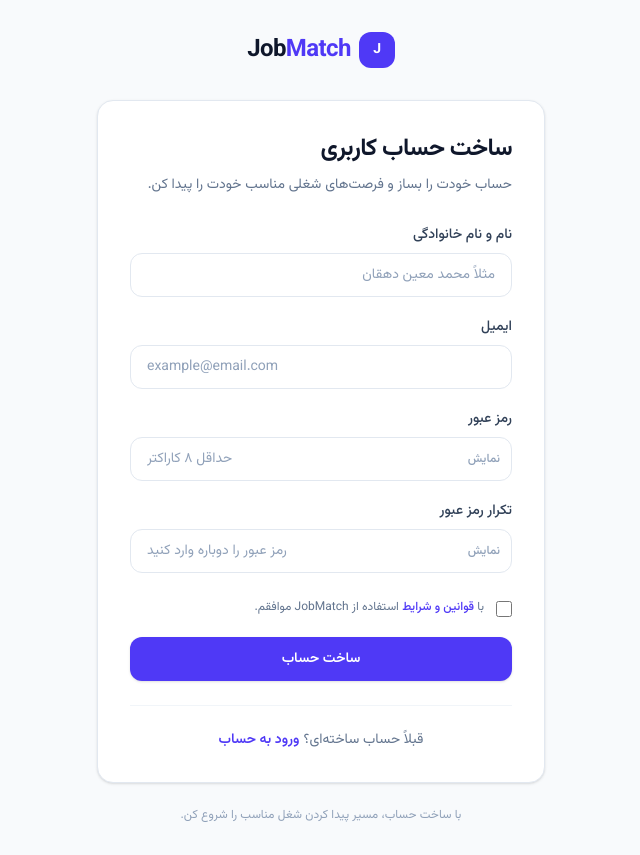
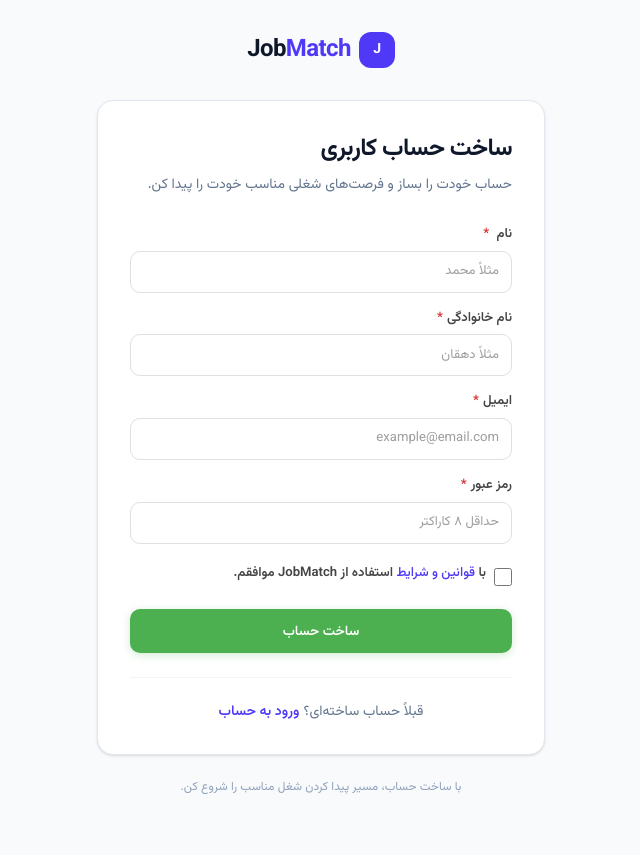
Before and after one commit to moein2484/jobmatch-platform, a Next.js app: page /register in a window 1280 px wide. Shown: the whole page, without its empty margins (319-959 px from the left). After the commit the page ends 827 px from the top, so only its background shows below. Built offline with nearby package versions, Linux system fonts and the light colour scheme.

Commit message:
[ADDED] papi signup

```diff
--- a/package.json
+++ b/package.json
@@ -10,8 +10,11 @@
   },
   "dependencies": {
     "@hookform/resolvers": "^5.9.1",
+    "bcrypt": "^6.0.0",
     "dayjs": "^1.11.23",
     "framer-motion": "^13.4.0",
+    "jsonwebtoken": "^9.0.3",
+    "mongoose": "^9.10.1",
     "next": "16.3.5",
     "react": "19.2.8",
     "react-date-object": "^2.1.9",
--- a/src/app/register/page.js
+++ b/src/app/register/page.js
@@ -1,11 +1,30 @@
 "use client";
 
-import { useState } from "react";
 import Link from "next/link";
+import { z } from "zod";
+
+import { Form, FormCheckbox, FormInput, FormSubmit } from "@/component/myForm";
+
+const registerSchema = z.object({
+  first_name: z.string().min(1, "نام  را وارد کنید"),
+  last_name: z.string().min(1, "نام خانوادگی را وارد کنید"),
+
+  email: z
+    .string()
+    .min(1, "ایمیل را وارد کنید")
+    .email("ایمیل وارد شده معتبر نیست"),
+
+  password: z.string().min(8, "رمز عبور باید حداقل ۸ کاراکتر باشد"),
+
+  terms: z.boolean().refine((value) => value === true, {
+    message: "پذیرش قوانین و شرایط الزامی است",
+  }),
+});
 
 export default function RegisterPage() {
-  const [showPassword, setShowPassword] = useState(false);
-  const [showConfirmPassword, setShowConfirmPassword] = useState(false);
+  const handleSubmit = (data) => {
+    console.log("Register data:", data);
+  };
 
   return (
     <main className="min-h-screen bg-slate-50 px-4 py-8 sm:px-6 lg:px-8">
@@ -41,117 +60,64 @@ export default function RegisterPage() {
             </div>
 
             {/* Form */}
-            <form className="space-y-5">
+            <Form
+              // id="register-form"
+              schema={registerSchema}
+              onSubmit={handleSubmit}
+              defaultValues={{
+                name: "",
+                email: "",
+                password: "",
+                confirmPassword: "",
+                terms: false,
+              }}
+              validationMode="onBlur"
+              className="space-y-5"
+            >
               {/* Name */}
-              <div>
-                <label
-                  htmlFor="name"
-                  className="mb-2 block text-sm font-medium text-slate-700"
-                >
-                  نام و نام خانوادگی
-                </label>
-
-                <input
-                  id="name"
-                  name="name"
-                  type="text"
-                  placeholder="مثلاً محمد معین دهقان"
-                  className="h-11 w-full rounded-xl border border-slate-200 bg-white px-4 text-sm text-slate-900 outline-none transition placeholder:text-slate-400 focus:border-indigo-500 focus:ring-4 focus:ring-indigo-500/10"
+              <FormInput
+                name="first_name"
+                label="نام "
+                placeholder="مثلاً محمد "
+                required
+                requiredMessage="نام  را وارد کنید"
               />
-              </div>
+              <FormInput
+                name="last_name"
+                label=" نام خانوادگی"
+                placeholder="مثلاً دهقان"
+                required
+                requiredMessage=" نام خانوادگی را وارد کنید"
+              />
 
               {/* Email */}
-              <div>
-                <label
-                  htmlFor="email"
-                  className="mb-2 block text-sm font-medium text-slate-700"
-                >
-                  ایمیل
-                </label>
-
-                <input
-                  id="email"
+              <FormInput
                 name="email"
+                label="ایمیل"
                 type="email"
                 placeholder="example@email.com"
+                required
+                requiredMessage="ایمیل را وارد کنید"
                 dir="ltr"
-                  className="h-11 w-full rounded-xl border border-slate-200 bg-white px-4 text-sm text-slate-900 outline-none transition placeholder:text-slate-400 focus:border-indigo-500 focus:ring-4 focus:ring-indigo-500/10"
               />
-              </div>
 
               {/* Password */}
-              <div>
-                <label
-                  htmlFor="password"
-                  className="mb-2 block text-sm font-medium text-slate-700"
-                >
-                  رمز عبور
-                </label>
-
-                <div className="relative">
-                  <input
-                    id="password"
+              <FormInput
                 name="password"
-                    type={showPassword ? "text" : "password"}
+                label="رمز عبور"
+                type="password"
                 placeholder="حداقل ۸ کاراکتر"
+                required
+                requiredMessage="رمز عبور را وارد کنید"
                 dir="ltr"
-                    className="h-11 w-full rounded-xl border border-slate-200 bg-white px-4 pr-12 text-sm text-slate-900 outline-none transition placeholder:text-slate-400 focus:border-indigo-500 focus:ring-4 focus:ring-indigo-500/10"
               />
 
-                  <button
-                    type="button"
-                    onClick={() => setShowPassword((prev) => !prev)}
-                    className="absolute right-3 top-1/2 -translate-y-1/2 text-xs font-medium text-slate-400 transition hover:text-slate-700"
-                  >
-                    {showPassword ? "مخفی" : "نمایش"}
-                  </button>
-                </div>
-              </div>
-
-              {/* Confirm Password */}
-              <div>
-                <label
-                  htmlFor="confirmPassword"
-                  className="mb-2 block text-sm font-medium text-slate-700"
-                >
-                  تکرار رمز عبور
-                </label>
-
-                <div className="relative">
-                  <input
-                    id="confirmPassword"
-                    name="confirmPassword"
-                    type={showConfirmPassword ? "text" : "password"}
-                    placeholder="رمز عبور را دوباره وارد کنید"
-                    dir="ltr"
-                    className="h-11 w-full rounded-xl border border-slate-200 bg-white px-4 pr-12 text-sm text-slate-900 outline-none transition placeholder:text-slate-400 focus:border-indigo-500 focus:ring-4 focus:ring-indigo-500/10"
-                  />
-
-                  <button
-                    type="button"
-                    onClick={() =>
-                      setShowConfirmPassword((prev) => !prev)
-                    }
-                    className="absolute right-3 top-1/2 -translate-y-1/2 text-xs font-medium text-slate-400 transition hover:text-slate-700"
-                  >
-                    {showConfirmPassword ? "مخفی" : "نمایش"}
-                  </button>
-                </div>
-              </div>
-
               {/* Terms */}
-              <div className="flex items-start gap-3 pt-1">
-                <input
-                  id="terms"
+              <div className="pt-1">
+                <FormCheckbox
                   name="terms"
-                  type="checkbox"
-                  className="mt-1 h-4 w-4 rounded border-slate-300 text-indigo-600 accent-indigo-600 focus:ring-indigo-500"
-                />
-
-                <label
-                  htmlFor="terms"
-                  className="text-xs leading-5 text-slate-500"
-                >
+                  label={
+                    <>
                       با{" "}
                       <Link
                         href="/terms"
@@ -160,17 +126,19 @@ export default function RegisterPage() {
                         قوانین و شرایط
                       </Link>{" "}
                       استفاده از JobMatch موافقم.
-                </label>
+                    </>
+                  }
+                />
               </div>
 
               {/* Submit */}
-              <button
-                type="submit"
+              <FormSubmit
+                // form="register-form"
                 className="h-11 w-full rounded-xl bg-indigo-600 text-sm font-semibold text-white shadow-sm transition hover:bg-indigo-700 active:scale-[0.99]"
               >
                 ساخت حساب
-              </button>
-            </form>
+              </FormSubmit>
+            </Form>
 
             {/* Login */}
             <div className="mt-6 border-t border-slate-100 pt-6 text-center">
--- a/src/component/myForm/globals.css
+++ b/src/component/myForm/globals.css
@@ -1,59 +1,25 @@
-/* ============================================================
-   فایل CSS سراسری مشترک کامپوننت‌های myForm
-   ------------------------------------------------------------
-   با انتقال پوشه‌ی myForm به هر پروژه‌ای، کافی است این فایل را
-   یک‌بار در root پروژه import کنید تا همه‌ی متغیرهای تم و استایل
-   پایه اعمال شود:
-
-   import "component/myForm/globals.css";
-
-   این فایل تنها متغیرها و استایل‌های پایه را تعریف می‌کند و
-   می‌توانید مقادیر را در همان پروژه override کنید.
-   ============================================================ */
-
 :root {
-  /* متغیرهای فونت */
   --font-fa: "DanaFaNum", "Tahoma", sans-serif;
   --font-fa-code: "DanaFaNum", monospace;
 
-  /* متغیرهای رنگ فرم */
   --form-primary: #1976d2;
   --form-primary-light: #e3f2fd;
   --form-primary-hover: #115293;
+
   --form-success: #4caf50;
   --form-success-hover: #388e3c;
+
   --form-error: #d32f2f;
+
   --form-border: #e0e0e0;
   --form-border-hover: #b0bec5;
+
   --form-disabled-bg: #f5f5f5;
+
   --form-text: #333;
   --form-placeholder: #9e9e9e;
+
   --form-radius: 10px;
 
-  /* آپلود فایل */
   --form-upload-bg: #f4f6f8;
 }
-
-html {
-  font-family: var(--font-fa);
-}
-
-body {
-  margin: 0;
-  font-family: var(--font-fa);
-  color: #222;
-  background: #fafafa;
-  -webkit-font-smoothing: antialiased;
-  -moz-osx-font-smoothing: grayscale;
-}
-
-* {
-  box-sizing: border-box;
-}
-
-input,
-select,
-textarea,
-button {
-  font-family: var(--font-fa);
-}
--- /dev/null
+++ b/src/models/Users.js
@@ -0,0 +1,33 @@
+const mongoose = require("mongoose");
+
+const schema = mongoose.Schema(
+  {
+    first_name: {
+      type: String,
+      required: true,
+    },
+
+    last_name: {
+      type: String,
+      required: true,
+    },
+
+    email: {
+      type: String,
+      required: true,
+      unique: true,
+    },
+
+    password: {
+      type: String,
+      required: true,
+    },
+  },
+  {
+    timestamps: true,
+  },
+);
+
+const model = mongoose.models.User || mongoose.model("User", schema);
+
+export default model;
--- /dev/null
+++ b/src/utils/auth.js
@@ -0,0 +1,14 @@
+import { hash, compare } from "bcrypt";
+import { sign, verify } from "jsonwebtoken";
+const hashPassword = async (pass) => {
+  const passHash = await hash(pass, 12);
+  return passHash;
+};
+const generateToken = async (data) => {
+  const token = sign({ ...data }, process?.env?.privatekey, {
+    // algorithm: "HS256",
+    expiresIn: "24h",
+  });
+  return token;
+};
+export { hashPassword, generateToken };
--- /dev/null
+++ b/src/utils/db.js
@@ -0,0 +1,17 @@
+const mongoose = require("mongoose");
+const connectToDb = async () => {
+  try {
+    if (mongoose?.connections[0]?.readyState) {
+      return false;
+    }
+    await mongoose.connect("mongodb://127.0.0.1:27017/job-math");
+    console.log("Connected to database!");
+  } catch (err) {
+    console("error=>", err);
+  }
+};
+mongoose
+  .connect("mongodb://127.0.0.1:27017/job-math")
+  .then(() => console.log("Connected to database!"))
+  .catch((error) => console("error=>", error));
+export default connectToDb;
```
Also changed, not shown: src/app/api/auth/signup/route.js (added, +64 -0 lines), src/models/jobProfileSchema.js (added, +51 -0 lines), src/app/api/auth/me/route.js (added), src/app/api/auth/signin/route.js (added), 1 other file (tests, documents, lock files or other folders). Lines whose indentation alone changed are shown as unchanged.
